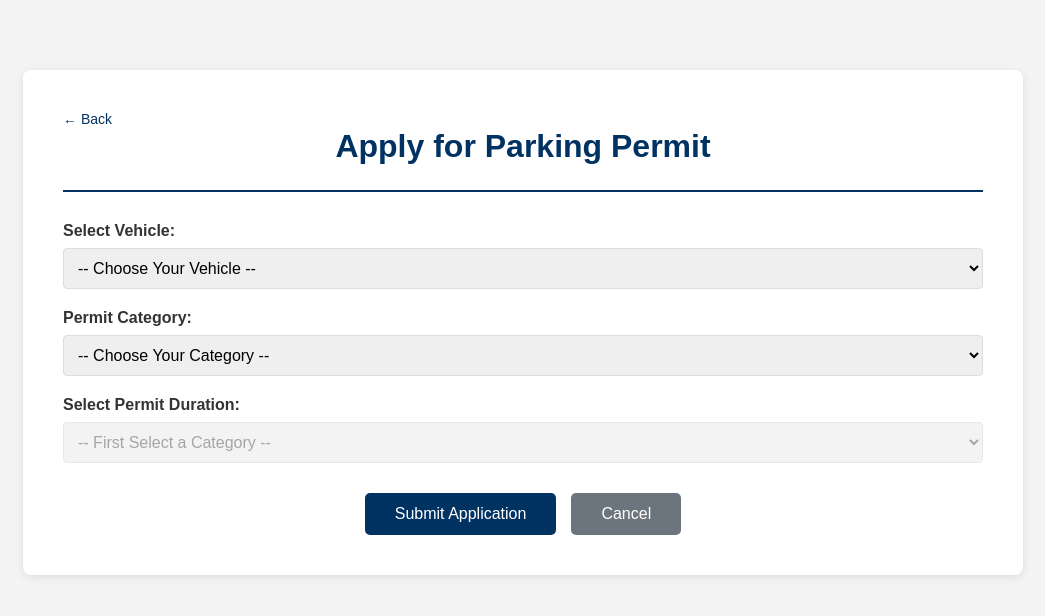
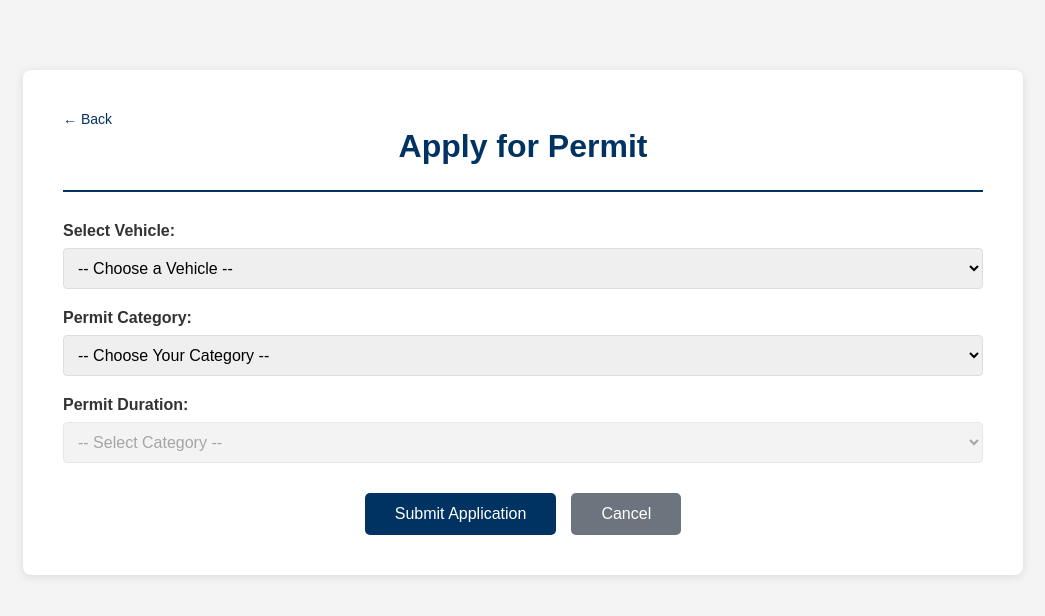
Before and after one commit to cyuuLater/CSE111-Project, a Flask app: page /apply_permit in a window 1280 px wide. Shown: the top 616 px of the page, without its empty margins (117-1162 px from the left). Run offline with Flask 3, Linux system fonts and the light colour scheme; a user stored in the database is signed in; data comes from the database, SQL or seed files in the repository; both versions use the stored data as it was after the commit.

Commit message:
Now deletes expired permits on run

```diff
--- a/Phase-03/app.py
+++ b/Phase-03/app.py
@@ -375,16 +375,14 @@ def apply_permit():
     # Insert permit with correct expiration date
     if permit_duration in ['Yearly', 'Semester']:
         sql = """
-            INSERT INTO permit(p_permitkey, p_userkey, p_vehicleskey, p_permittypekey,
-                              p_permitnum, p_issuedate, p_expirationdate)
+            INSERT INTO permit(p_permitkey, p_userkey, p_vehicleskey, p_permittypekey, p_permitnum, p_issuedate, p_expirationdate)
             VALUES(?, ?, ?, ?, ?, DATE('now', '-08:00'), ?)
         """
         cursor.execute(sql, [new_permit_key, current_user.u_userkey, vehicle_key,
                             permit_type_key, permit_num, expiration_date])
     else:
         sql = f"""
-            INSERT INTO permit(p_permitkey, p_userkey, p_vehicleskey, p_permittypekey,
-                              p_permitnum, p_issuedate, p_expirationdate)
+            INSERT INTO permit(p_permitkey, p_userkey, p_vehicleskey, p_permittypekey, p_permitnum, p_issuedate, p_expirationdate)
             VALUES(?, ?, ?, ?, ?, DATE('now', '-08:00'), {expiration_date})
         """
         cursor.execute(sql, [new_permit_key, current_user.u_userkey, vehicle_key,
@@ -394,6 +392,21 @@ def apply_permit():
     conn.close()
 
     return redirect(url_for('view_permit'))
+
+
+# -- Redirect user to the page to apply for a permit --
+def delete_expired_permits():
+    conn = sqlite3.connect('instance/data.sqlite')
+    cursor = conn.cursor()
+
+    # Delete expired permits
+    cursor.execute("""
+        DELETE FROM permit
+        WHERE p_expirationdate < DATE('now', '-08:00')
+    """)
+
+    conn.commit()
+    conn.close()
 
 
 
@@ -409,5 +422,8 @@ if __name__ == '__main__':
             db.drop_all()
         db.create_all()
 
+    # -- Delete any expired permits on run --
+    delete_expired_permits()
+
     print("running locally")
     app.run(port=5001, debug=True)
--- a/Phase-03/templates/apply_permit.html
+++ b/Phase-03/templates/apply_permit.html
@@ -46,7 +46,7 @@
     <div class="container">
         <header>
             <a href="{{ url_for('view_permit') }}" class="back-link">← Back</a>
-            <h1>Apply for Parking Permit</h1>
+            <h1>Apply for Permit</h1>
         </header>
 
         <main>
@@ -60,7 +60,7 @@
                 <div class="form-group">
                     <label for="vehicle_key">Select Vehicle: </label>
                     <select id="vehicle_key" name="vehicle_key" required>
-                        <option value="">-- Choose Your Vehicle --</option>
+                        <option value="">-- Choose a Vehicle --</option>
                         {% for vehicle in vehicles %}
                         <option value="{{ vehicle[0] }}">
                             {{ vehicle[1] }} - {{ vehicle[2] }} {{ vehicle[3] }}
@@ -81,9 +81,9 @@
                 </div>
 
                 <div class="form-group">
-                    <label for="permit_type_key">Select Permit Duration:</label>
+                    <label for="permit_type_key">Permit Duration:</label>
                     <select id="permit_type_key" name="permit_type_key" required disabled>
-                        <option value="">-- First Select a Category --</option>
+                        <option value="">-- Select Category --</option>
                         {% for permit_type in permit_types %}
                         <option value="{{ permit_type[0] }}" data-category="{{ permit_type[1] }}" style="display:none;" disabled>
                             {{ permit_type[2] }}
```
Also changed, not shown: Phase-03/instance/data.sqlite.
